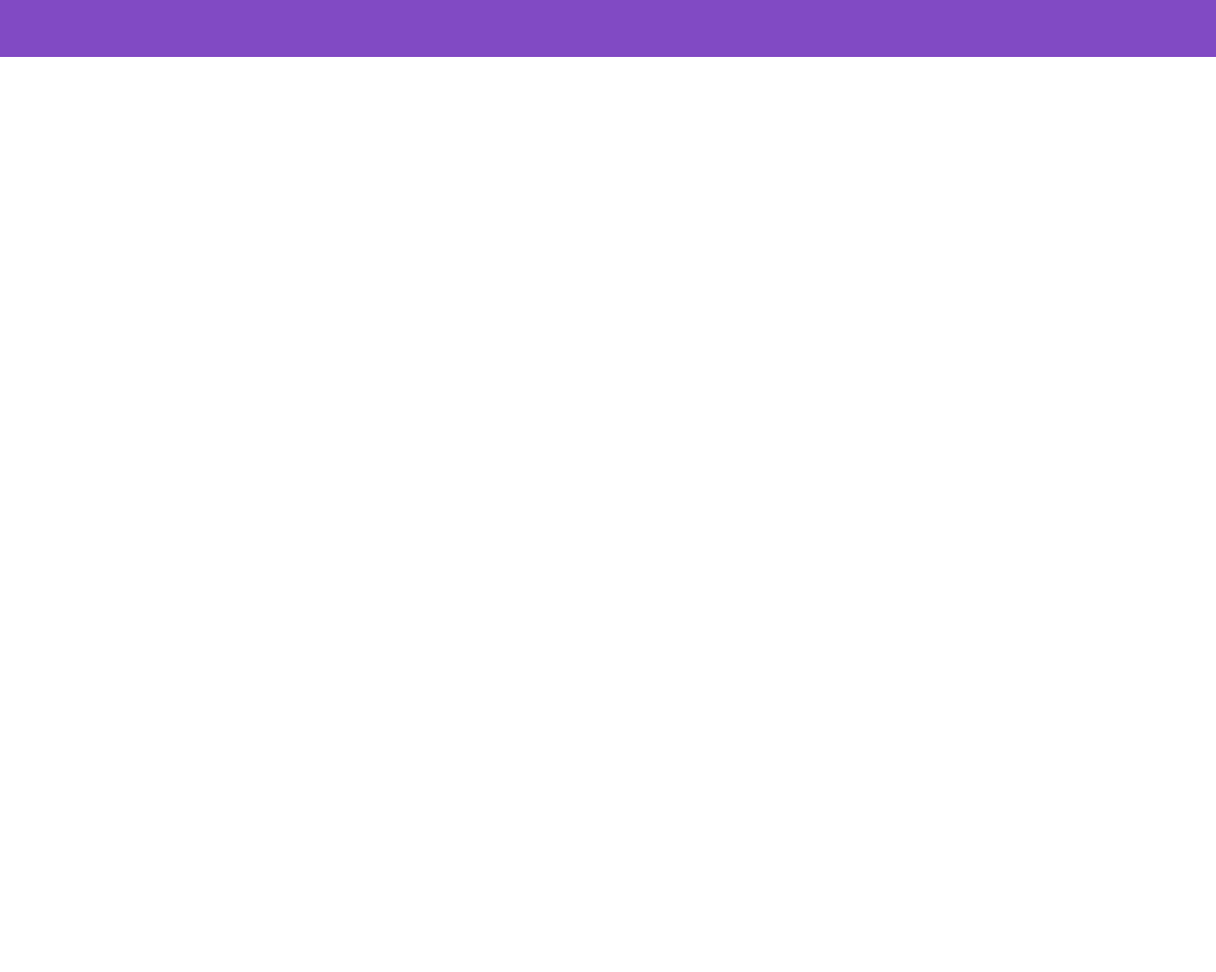
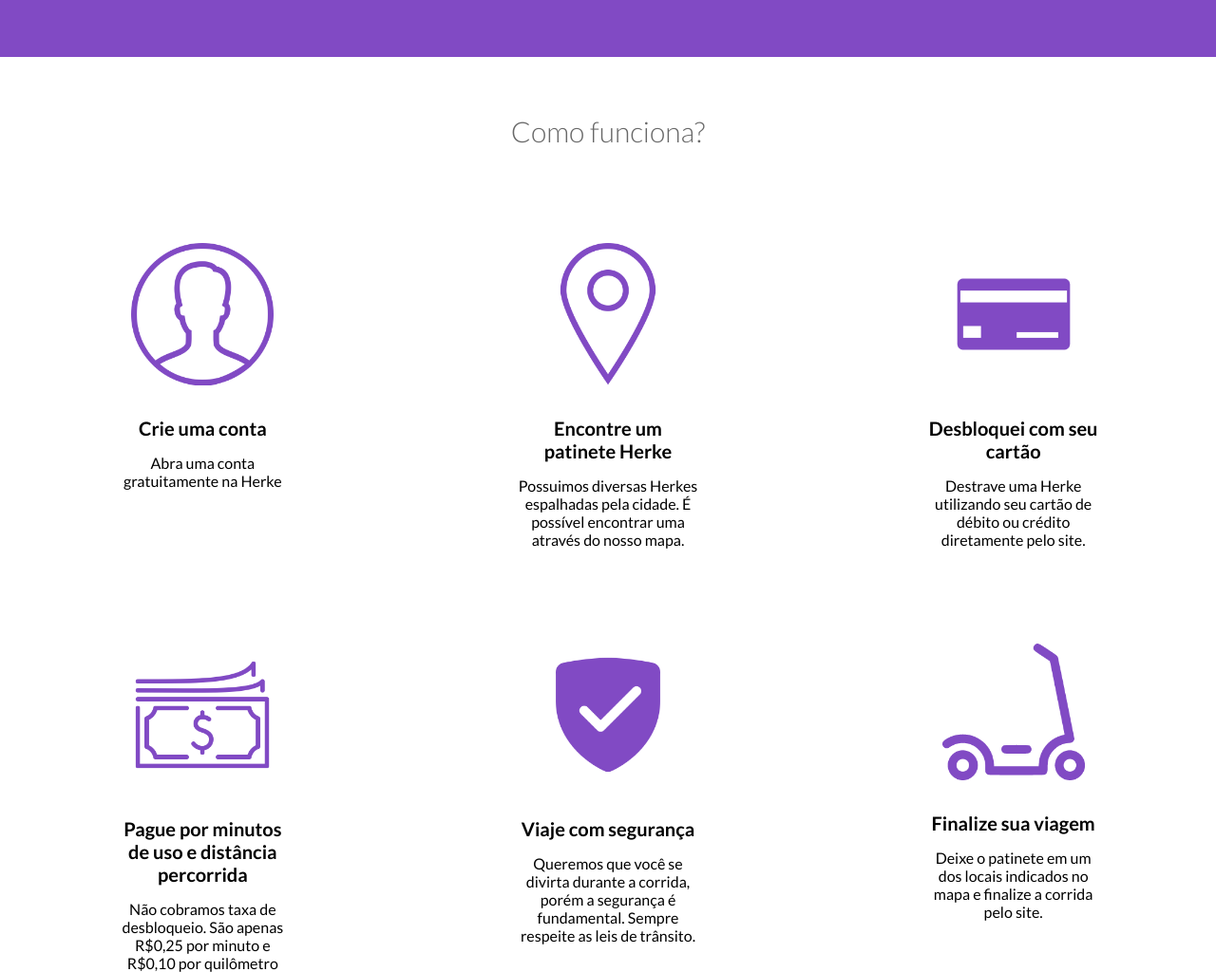
Before and after one commit to matheusvassoler/Herke, a plain HTML site: page public/index.html in a window 1280 px wide. Shown: the part 1540-2564 px from the top of the page at 95% size. Before the commit the page ends 1600 px from the top, so only its background shows below. Drawn offline with Linux system fonts and the light colour scheme.

Commit message:
Build the third section of the index page

```diff
--- a/public/css/style.css
+++ b/public/css/style.css
@@ -98,7 +98,7 @@
     font-weight: 300;
     font-size: 30px;
     text-align: center;
-    padding-top: 30px;
+    padding-top: 60px;
 }
 
 .box-two-container {
@@ -106,14 +106,56 @@
     align-items: center;
     justify-content: space-between;
     color: #fff;
+    margin-top: 100px;
 }
 
-.box-two-container p {
+.box-two-text {
     width: 50%;
+    margin-right: 50px;
 }
 
 .traffic-jam {
-    margin-top: 100px;
     margin-left: 50px;
     width: 300px;
 }
+
+.box-three-title {
+    color: #686868;
+}
+
+.box-three-content {
+    display: flex;
+    justify-content: space-around;
+    flex-wrap: wrap;
+    margin-bottom: 60px;
+}
+
+.box-element {
+    width: 190px;
+    margin-left: 100px;
+    margin-right: 100px;
+    margin-top: 100px;
+}
+
+.box-image {
+    text-align: center;
+}
+
+.box-image img {
+    width: 150px;
+}
+
+.box-title {
+    font-size: 20px;
+    font-weight: bold;
+    text-align: center;
+    margin-top: 30px;
+}
+
+.box-text {
+    text-align: center;
+}
+
+.box-text {
+    margin-top: 15px;
+}
--- a/public/index.html
+++ b/public/index.html
@@ -28,12 +28,12 @@
         <h1 class="title">O método tradicional não é legal</h1>
         <div class="box-two-container">
           <img src="images/home/traffic-jam.png" alt="Carros em fila" class="traffic-jam" />
-          <p>Carro, ônibus, taxi e transporte por aplicativo. Nós sabemos o final dessa história.
+          <p class="box-two-text">Carro, ônibus, taxi e transporte por aplicativo. Nós sabemos o final dessa história.
             Uma fila imensa de veículos nas ruas trafegando lentamente e você completamente
-            estressado com esta situação.
+            estressado com esta situação.<br><br>
 
             Para resolver este problema, surgiu a Herk. Somos uma empresa que veio para
-            revolucionar o modo que as pessoas andam no trânsito.
+            revolucionar o modo que as pessoas andam no trânsito.<br><br>
 
             Oferecemos o compartilhamento de patinetes elétricos para que você possa ir a diversos
             pontos da cidade de forma fácil, simples e completamente divertida.
@@ -41,7 +41,87 @@
         </div>
       </section>
       <section class="bow-three">
-
+        <h1 class="title box-three-title">Como funciona?</h1>
+        <div class="box-three-content">
+          <div class="box-element">
+            <div class="box-image">
+              <img src="images/home/iconfinder_user_male4_172628.png" alt="" />
+            </div>
+            <div class="box-title">
+              <p>Crie uma conta</p>
+            </div>
+            <div class="box-text">
+              <p>Abra uma conta gratuitamente na Herke</p>
+            </div>
+          </div>
+          <div class="box-element">
+            <div class="box-image">
+              <img src="images/home/iconfinder_Streamline-20_185040.png" alt="" />
+            </div>
+            <div class="box-title">
+              <p>Encontre um patinete Herke</p>
+            </div>
+            <div class="box-text">
+              <p>
+                  Possuimos diversas Herkes espalhadas pela cidade. É possível encontrar uma através
+                  do nosso mapa.
+              </p>
+            </div>
+          </div>
+          <div class="box-element">
+            <div class="box-image">
+              <img src="images/home/iconfinder_credit-card_103268.png" alt="" />
+            </div>
+            <div class="box-title">
+              <p>Desbloquei com seu cartão</p>
+            </div>
+            <div class="box-text">
+              <p>
+                Destrave uma Herke utilizando seu cartão de débito ou crédito diretamente pelo site.
+              </p>
+            </div>
+          </div>
+          <div class="box-element">
+            <div class="box-image">
+              <img src="images/home/iconfinder_currency_dollar_currency_money_4229510.png" alt="" />
+            </div>
+            <div class="box-title">
+              <p>Pague por minutos de uso e distância percorrida</p>
+            </div>
+            <div class="box-text">
+              <p>
+                Não cobramos taxa de desbloqueio. São apenas R$0,25 por minuto e R$0,10 por quilômetro
+              </p>
+            </div>
+          </div>
+          <div class="box-element">
+            <div class="box-image">
+              <img src="images/home/iconfinder_security_checked_2639753.png" alt="" />
+            </div>
+            <div class="box-title">
+              <p>Viaje com segurança</p>
+            </div>
+            <div class="box-text">
+              <p>
+                Queremos que você se divirta durante a corrida, porém a segurança é fundamental.
+                Sempre respeite as leis de trânsito.
+              </p>
+            </div>
+          </div>
+          <div class="box-element">
+            <div class="box-image">
+              <img src="images/home/img_552155.png" alt="" />
+            </div>
+            <div class="box-title">
+              <p>Finalize sua viagem</p>
+            </div>
+            <div class="box-text">
+              <p>
+                Deixe o patinete em um dos locais indicados no mapa e finalize a corrida pelo site.
+              </p>
+            </div>
+          </div>
+        </div>
       </section>
     </div>
   </body>
```
Also changed, not shown: public/images/home/iconfinder_General_Office_09_3592869.png (added), public/images/home/iconfinder_Streamline-20_185040.png (added), public/images/home/iconfinder_credit-card_103268.png (added), public/images/home/iconfinder_currency_dollar_currency_money_4229510.png (added), public/images/home/iconfinder_security_checked_2639753.png (added), public/images/home/iconfinder_user_male4_172628.png (added), public/images/home/iconfinder_users-5_984104.png (added), public/images/home/iconfinder_users.png (added), public/images/home/img_552155.png (added).
